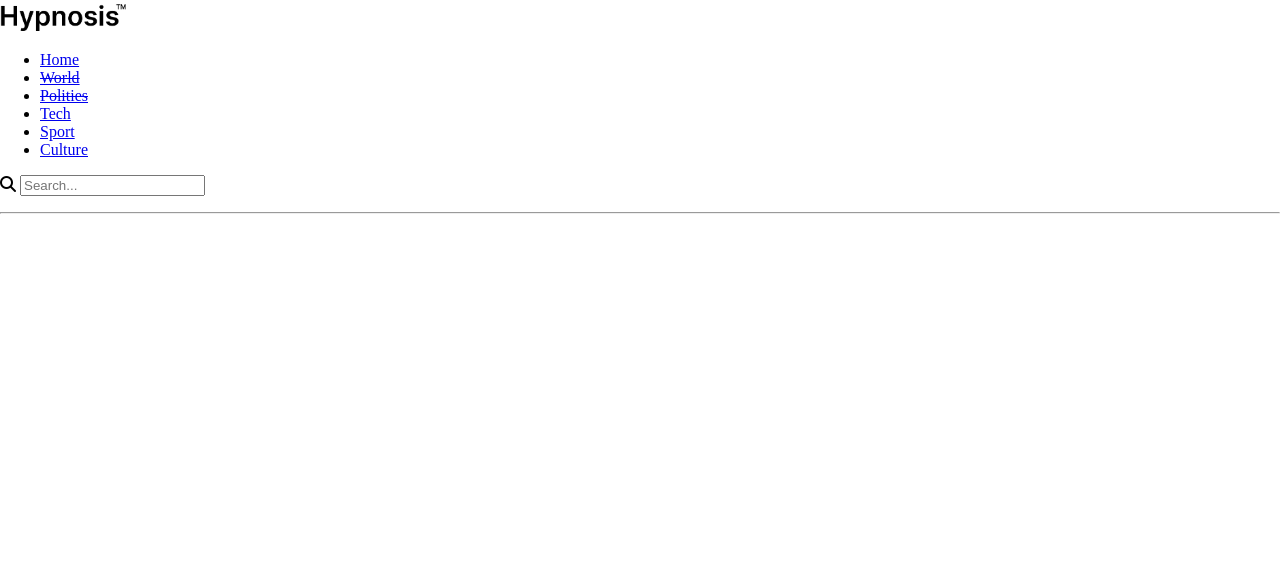
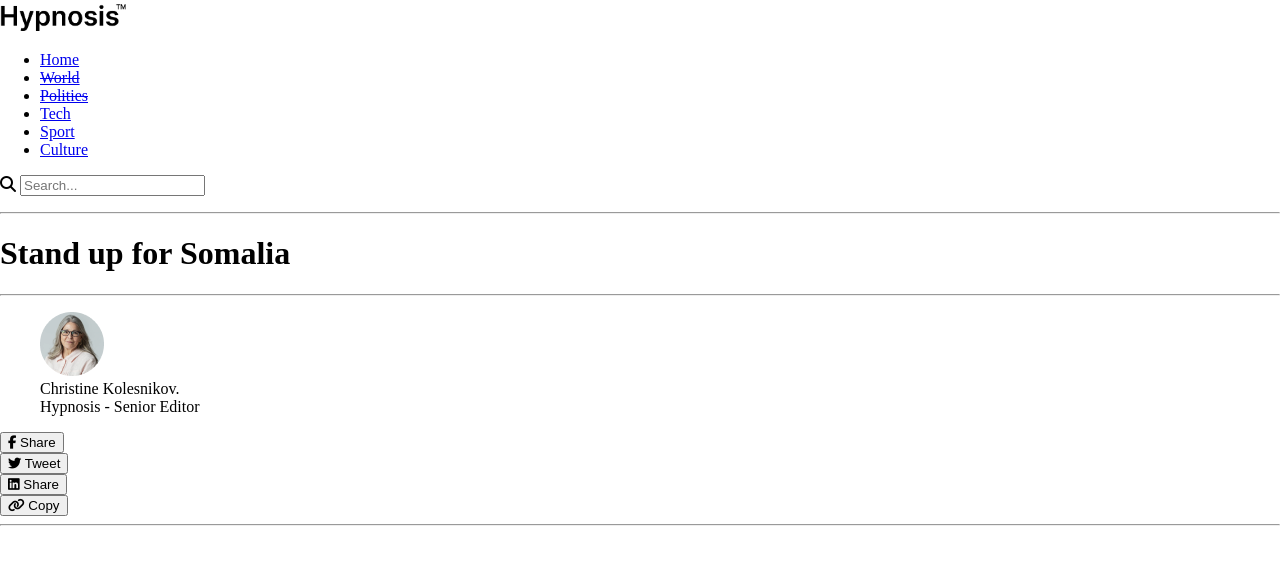
Before and after one commit to danyhoshi/hypnosis-project, a website: page index.html in a window 1280 px wide. Drawn offline with Linux system fonts and the light colour scheme.

Commit message:
Add main content header

```diff
--- a/index.html
+++ b/index.html
@@ -35,5 +35,29 @@
             </div>
             <hr/>
         </header>
+        <main>
+            <!-- main content header -->
+            <header>
+                <div>
+                    <h1>Stand up for Somalia</h1>
+                </div>
+
+                <hr/>
+
+                    <div>
+                        <figure>
+                            <img src="./hypnosis-images/author.png" alt="author picture">
+                            <figcaption>Christine Kolesnikov. </br> Hypnosis - Senior Editor</figcaption>
+                        </figure>
+                        <div>
+                            <div> <a href="#" target=""></a><button><i class="fab fa-facebook-f"></i> Share</button></a></div>
+                            <div> <a href="#" target=""></a><button><i class="fa-brands fa-twitter"></i> Tweet</button></a></div>
+                            <div> <a href="#" target=""></a><button><i class="fa-brands fa-linkedin"></i> Share</button></a></div>
+                            <div> <a href="#" target=""></a><button><i class="fas fa-link"></i> Copy</button></a></div>
+                        </div>
+                    </div>
+                <hr/>
+            </header>
+        </main>
     </body>
 </html>
```
Also changed, not shown: hypnosis-images/author.png (added).
